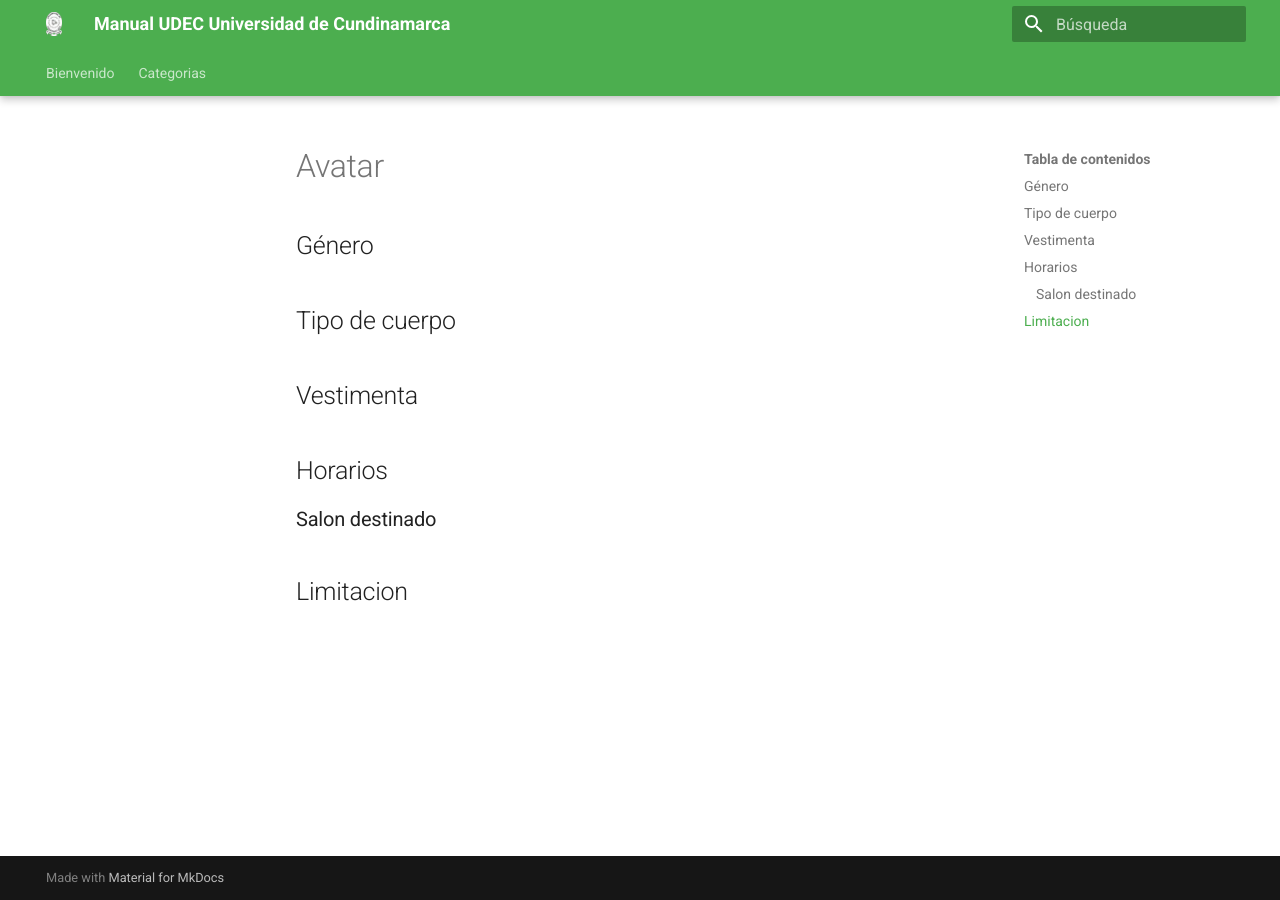
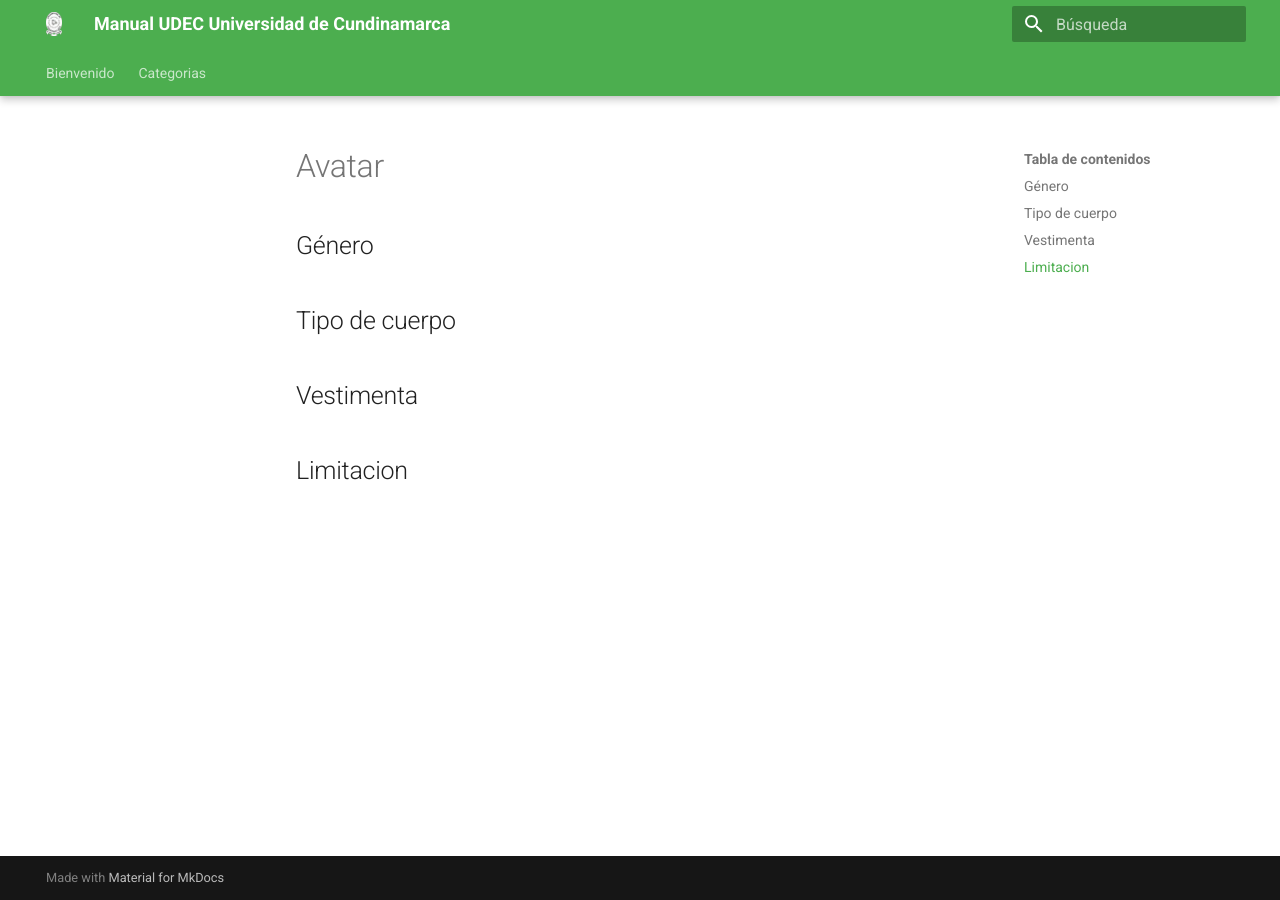
Before and after one commit to MorasDeFresa/UdecCampusManual, an MkDocs documentation site: the page built from docs/estudiante/perfil/avatar_estudiante.md, in a window 1280 px wide. Built offline with MkDocs 1.6.1 and Material for MkDocs 9.7.7, drawn with Linux system fonts in a browser that asks for light colours.

Commit message:
🐞 fix: remove Horarios content (this kind of content have its file)

```diff
--- a/docs/estudiante/perfil/avatar_estudiante.md
+++ b/docs/estudiante/perfil/avatar_estudiante.md
@@ -6,8 +6,4 @@
 
 ## Vestimenta
 
-## Horarios
-
-### Salon destinado
-
 ## Limitacion
```
